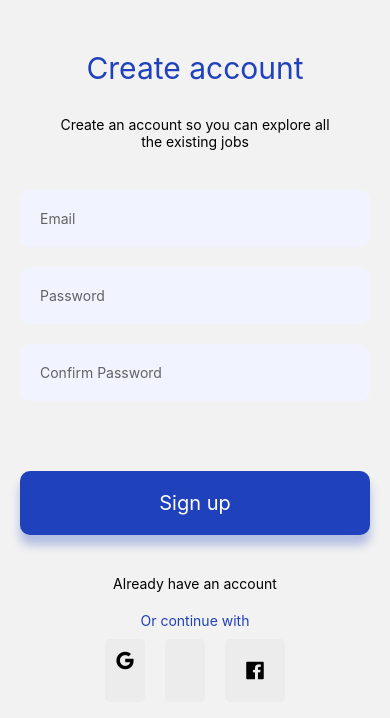
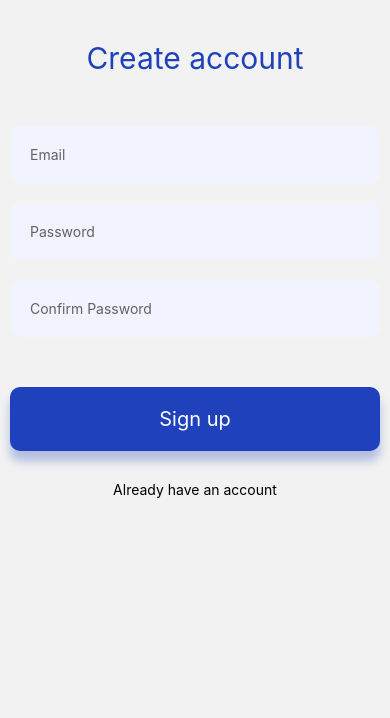
Before and after one commit to Jwilv/tw-reactnative, a React Native app: screen /Register in a window 390 px wide. Shown: the top 718 px of the page. Built offline with nearby package versions, Linux system fonts and the light colour scheme.

Commit message:
Arreglo de bug en la screen register

```diff
--- a/screens/RegisterScreen.js
+++ b/screens/RegisterScreen.js
@@ -17,7 +17,7 @@ import {
       <SafeAreaView>
         <View
           style={{
-            padding: 20,
+            padding: 10,
           }}
         >
           <View
@@ -34,19 +34,11 @@ import {
             >
               Create account
             </Text>
-            <Text
-              style={{
-                fontSize: 14,
-                maxWidth: "80%",
-                textAlign: "center",
-              }}
-            >
-              Create an account so you can explore all the existing jobs
-            </Text>
+
           </View>
           <View
             style={{
-              marginVertical: 30,
+              marginVertical: 10,
             }}
           >
             <AppTextInput placeholder="Email" />
@@ -80,10 +72,7 @@ import {
             </Text>
           </TouchableOpacity>
           <TouchableOpacity
-            onPress={() => navigate("Login")}
-            style={{
-              padding: 10,
-            }}
+            onPress={() => {navigation.navigate('Login')}}
           >
             <Text
               style={{
@@ -95,73 +84,6 @@ import {
               Already have an account
             </Text>
           </TouchableOpacity>
-
-          <View
-            style={{
-              marginVertical: 10,
-            }}
-          >
-            <Text
-              style={{
-                color: '#1F41BB',
-                textAlign: "center",
-                fontSize: 14,
-              }}
-            >
-              Or continue with
-            </Text>
-
-            <View
-              style={{
-                marginTop: 10,
-                flexDirection: "row",
-                justifyContent: "center",
-              }}
-            >
-              <TouchableOpacity
-                style={{
-                  padding: 10,
-                  backgroundColor: '#ECECEC',
-                  borderRadius: 5,
-                  marginHorizontal: 10,
-                }}
-              >
-                <Ionicons
-                  name="logo-google"
-                  color={'#000'}
-                  size={20}
-                />
-              </TouchableOpacity>
-              <TouchableOpacity
-                style={{
-                  padding: 10,
-                  backgroundColor: '#ECECEC',
-                  borderRadius: 5,
-                  marginHorizontal: 10,
-                }}
-              >
-                <Ionicons
-                  name="logo-apple"
-                  color={'#ECECEC'}
-                  size={20}
-                />
-              </TouchableOpacity>
-              <TouchableOpacity
-                style={{
-                  padding: 20,
-                  backgroundColor: '#ECECEC',
-                  borderRadius: 5,
-                  marginHorizontal: 10,
-                }}
-              >
-                <Ionicons
-                  name="logo-facebook"
-                  color={'#000'}
-                  size={20}
-                />
-              </TouchableOpacity>
-            </View>
-          </View>
         </View>
       </SafeAreaView>
     );
```
